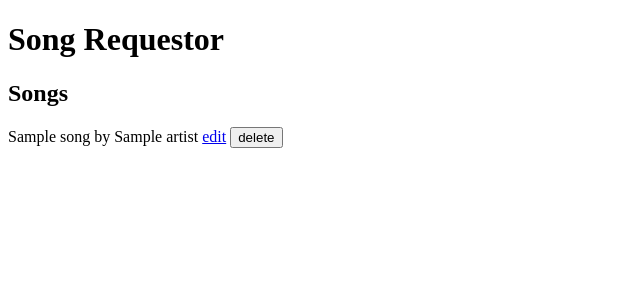
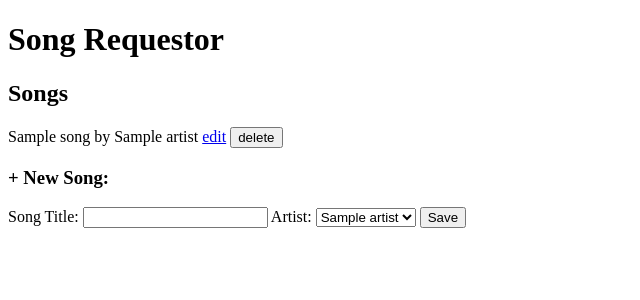
Before and after one commit to HallGM/play-that-song, a Flask app: page /songs in a window 1280 px wide. Shown: the top 300 px of the page, without its empty margins (0-640 px from the left). Run offline with Flask 2, Linux system fonts and the light colour scheme; a database or web service that is not in the repository returns one stand-in record (values such as "Sample title"); some libraries are stand-ins or nearby versions.

Commit message:
new song route added

```diff
--- a/console.py
+++ b/console.py
@@ -13,6 +13,9 @@ artist_repository.save(bon_jovi)
 lady_gaga = Artist("Lady Gaga")
 artist_repository.save(lady_gaga)
 
+the_beatles = Artist("The Beatles")
+artist_repository.save(the_beatles)
+
 song = Song("Livin' on  Prayer", bon_jovi, datetime(2020, 12, 25))
 song_repository.save(song)
 
--- a/controllers/song_controller.py
+++ b/controllers/song_controller.py
@@ -5,12 +5,14 @@ import repositories.artist_repository as artist_repository
 
 songs_blueprint = Blueprint("songs", __name__)
 
+# INDEX
 @songs_blueprint.route("/songs")
 def songs():
     songs = song_repository.select_all()
     artists = artist_repository.select_all()
     return render_template("songs/index.html", songs=songs, artists=artists, edit=None)
 
+# EDIT
 @songs_blueprint.route("/songs/<id>/edit")
 def songs_edit(id):
     songs = song_repository.select_all()
@@ -18,6 +20,7 @@ def songs_edit(id):
     edit = int(id)
     return render_template("songs/index.html", songs=songs, artists=artists, edit=edit)
 
+# UPDATE
 @songs_blueprint.route("/songs/<id>", methods=["POST"])
 def songs_update(id):
     form = request.form
@@ -27,3 +30,18 @@ def songs_update(id):
     song.artist = artist
     song_repository.update(song)
     return redirect("/songs")
+
+# DESTROY
+@songs_blueprint.route("/songs/<id>/delete", methods=["POST"])
+def delete_song(id):
+    song_repository.delete(id)
+    return redirect("/songs")
+
+# NEW
+@songs_blueprint.route("/songs", methods=["POST"])
+def new_song():
+    form = request.form
+    artist = artist_repository.select(form['artist_id'])
+    new_song = Song(form["title"], artist)
+    song_repository.save(new_song)
+    return redirect("/songs")
--- a/models/song.py
+++ b/models/song.py
@@ -1,5 +1,5 @@
 class Song:
-    def __init__(self, title, artist, last_played, id = None):
+    def __init__(self, title, artist, last_played = None, id = None):
         self.title = title
         self.artist = artist
         self.last_played = last_played
--- a/repositories/song_repository.py
+++ b/repositories/song_repository.py
@@ -17,13 +17,18 @@ def select_all():
     songs = []
     for row in results:
         artist = artist_repository.select(row['artist_id'])
+        print(".....")
+        print(artist)
+        print(".....")
         time = row['last_played']
         songs.append(Song(row['title'], artist, time, row['id']))
+    songs.sort(key=lambda song: song.artist.name)
     return songs
 
 def select(id):
     sql = "SELECT * FROM songs WHERE id = %s"
     results = run_sql(sql, [id])
+
     if len(results) > 0:
         result = results[0]
         artist = artist_repository.select(result['id'])
@@ -35,3 +40,7 @@ def update(song):
     sql = "UPDATE songs SET title = %s, artist_id = %s, last_played = %s WHERE id = %s"
     values = [song.title, song.artist.id, song.last_played, song.id]
     run_sql(sql, values)
+
+def delete(id):
+    sql = "DELETE FROM songs where id = %s"
+    run_sql(sql, [id])
--- a/templates/songs/index.html
+++ b/templates/songs/index.html
@@ -3,17 +3,23 @@
 <h2>Songs</h2>
 {% for song in songs %}
   {% if edit == song.id %}
+  {# EDIT #}
     <form action="/songs/{{edit}}" method="post">
-      <input type="text" id="title" name="title" />
+      <input type="text" id="title_edit" name="title" value="{{song.title}}"/>
       by
-      <select name="artist_id" id="artist">
+      <select name="artist_id" id="artist_edit">
       {% for artist in artists %}
-        <option value="{{ artist.id }}">{{ artist.name }}</option>
+        {% if song.artist.id == artist.id %}
+          <option value="{{ artist.id }}" selected>{{ artist.name }}</option>
+        {% else %}>
+          <option value="{{ artist.id }}" >{{ artist.name }}</option>
+        {% endif %}
       {% endfor %}
       </select>
       <button type="submit">Save</button>
     </form>
   {% else %}
+  {# SHOW #}
   <form action="/songs" method="post">
     {{song.display_info()}}
     <a type="submit" href="/songs/{{song.id}}/edit">edit</a>
@@ -21,4 +27,17 @@
   {% endif %}
   </form>
 {% endfor %}
+{# New Song #}
+  <h3>+ New Song:</h3>
+  <form action="/songs" method="post">
+    <label for="title_new">Song Title:</label>
+    <input type="text" id="title_new" name="title" />
+    <label for="artist_new">Artist:</label>
+    <select name="artist_id" id="artist_new">
+    {% for artist in artists %}
+        <option value="{{ artist.id }}" >{{ artist.name }}</option>
+    {% endfor %}
+    </select>
+    <button type="submit">Save</button>
+  </form>
 {% endblock %}
```
